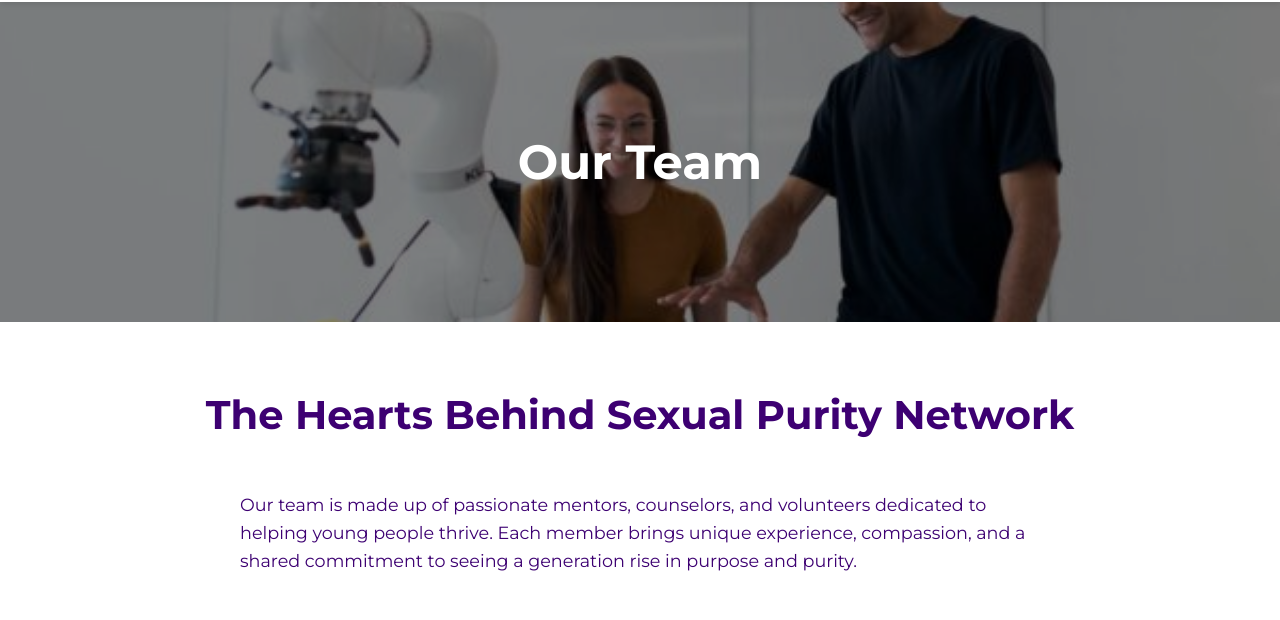
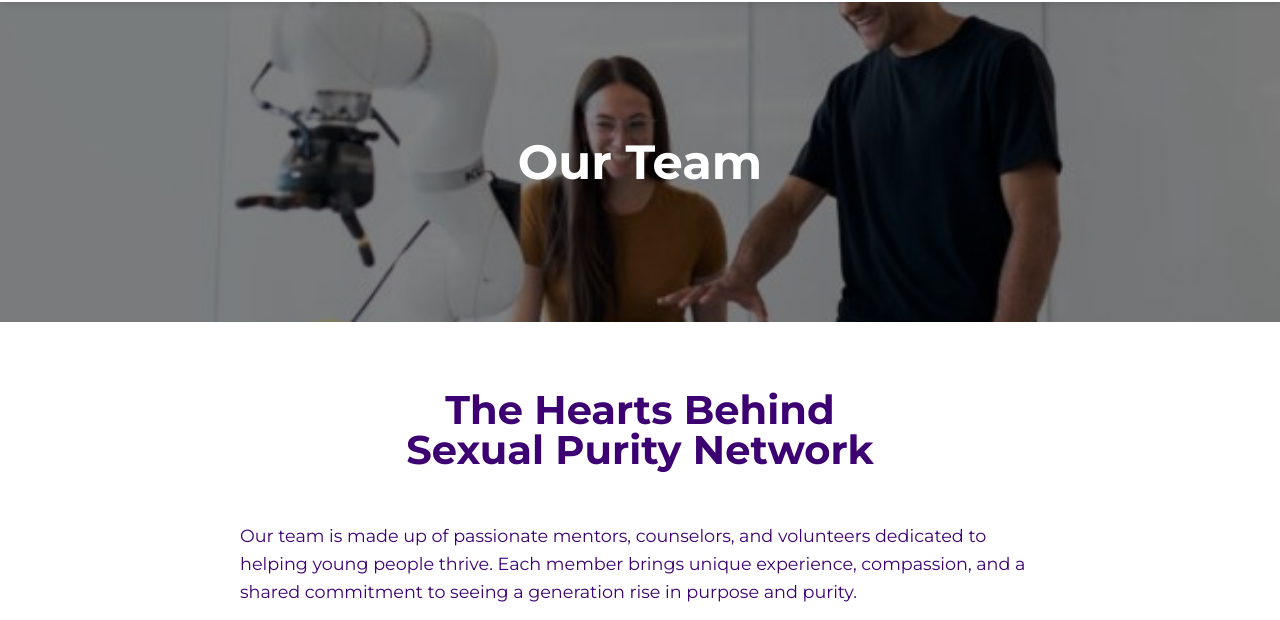
Before and after one commit to Seyman08/SPN, a plain HTML site: page OurTeam.html in a window 1280 px wide. Shown: the part 123-743 px from the top of the page. Drawn offline with Linux system fonts and the light colour scheme.

Commit message:
updated content

```diff
--- a/OurTeam.html
+++ b/OurTeam.html
@@ -79,7 +79,7 @@
         <!-- Meet Our Team -->
         <section class="team-section">
             <div class="container text-center">
-                <h2 class="team-title scroll-effect">The Hearts Behind Sexual Purity Network</h2>
+                <h2 class="team-title scroll-effect">The Hearts Behind <br> Sexual Purity Network</h2>
                 <p class="team-description scroll-effect">
                     Our team is made up of passionate mentors, counselors, and volunteers dedicated to helping young people thrive.
                     Each member brings unique experience, compassion, and a shared commitment to seeing a generation rise in purpose and purity.
--- a/styles.css
+++ b/styles.css
@@ -2443,6 +2443,7 @@ html {
   color: #3d0072;
   margin-bottom: 32px;
   text-align: center;
+  line-height: 1.6;
 }
 
 .team-description {
@@ -2669,7 +2670,6 @@ html {
   color: #f7f7f8;
 }
 
-/* Breakpoints */
 @media (min-width: 768px) {
   .team-hero {
     height: 40vh;
@@ -2682,6 +2682,7 @@ html {
   .team-title {
     font-size: 2.5rem;
     padding: 20px;
+    line-height: 1;
   }
 
   .team-description {
```
